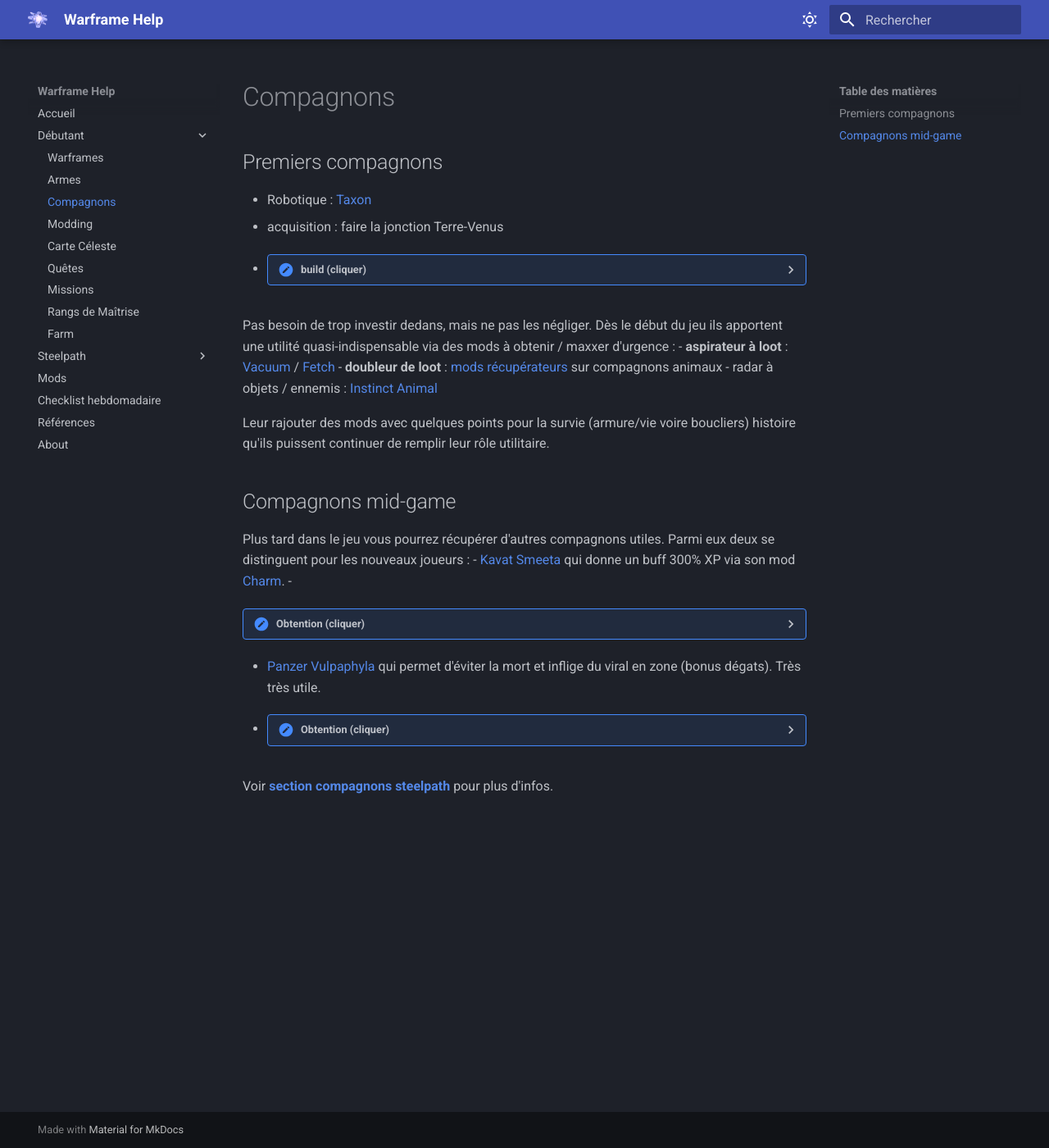
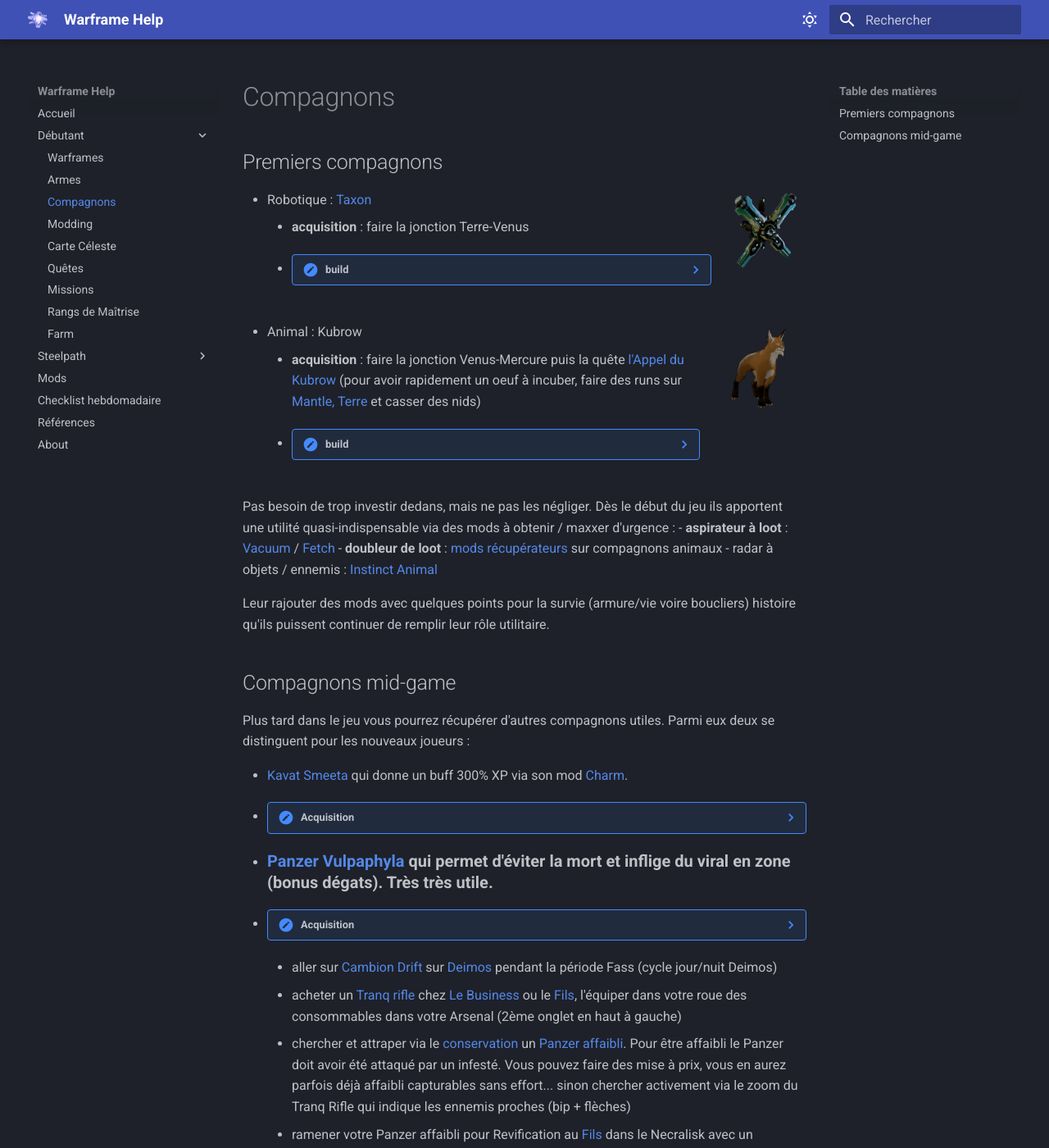
Before and after one commit to warframehelp/website_mkdocs, an MkDocs documentation site: the page built from docs/beginner/pets.md, in a window 1280 px wide and 1400 px high. Shown: the whole window at 82% size. Built offline with MkDocs 1.6.1 and Material for MkDocs 9.7.7, drawn with Linux system fonts in a browser that asks for light colours; some web fonts are replaced; some of the changed text lies outside the part shown.

Commit message:
add main pets pictures

```diff
--- a/docs/beginner/pets.md
+++ b/docs/beginner/pets.md
@@ -3,20 +3,26 @@
 # Compagnons
 
 ## Premiers compagnons
+
+
+![Taxon](../assets/beginner/Taxon.webp){ width="100" align=right }
+
 - Robotique : [Taxon](https://wiki.warframe.com/w/Taxon)
-   - acquisition : faire la jonction Terre-Venus
-   - <details><summary>build (cliquer)</summary>
+    - **acquisition** : faire la jonction Terre-Venus
+    - ??? note "build"
 
-      - early : un peu de boucliers voire de l'armure / vie, maxxer [Vacuum](https://wiki.warframe.com/w/Vacuum) en urgence
-      - mid-game : ajouter [Guardian]() + maxxer [Molecular Conversion](https://wiki.warframe.com/w/Molecular_Conversion), rajouter [Manifold Bond](https://wiki.warframe.com/w/Manifold_Bond) (rang 3 Cetus)
+            - early : un peu de boucliers voire de l'armure / vie, maxxer [Vacuum](https://wiki.warframe.com/w/Vacuum) en urgence
+            - mid-game : ajouter [Guardian]() + maxxer [Molecular Conversion](https://wiki.warframe.com/w/Molecular_Conversion), rajouter [Manifold Bond](https://wiki.warframe.com/w/Manifold_Bond) (rang 3 Cetus)
+
+![Kubrow](../assets/beginner/400px-HurasKubrow.webp){ width="114" align=right }
+
 - Animal : Kubrow
-   - acquisition : faire la jonction Venus-Mercure puis la quête [l'Appel du Kubrow](https://wiki.warframe.com/w/Howl_of_the_Kubrow) (pour avoir rapidement un oeuf à incuber, faire des runs sur [Mantle, Terre](https://wiki.warframe.com/w/Mantle) et casser des nids)
-   - <details><summary>build (cliquer)</summary>
+    - **acquisition** : faire la jonction Venus-Mercure puis la quête [l'Appel du Kubrow](https://wiki.warframe.com/w/Howl_of_the_Kubrow) (pour avoir rapidement un oeuf à incuber, faire des runs sur [Mantle, Terre](https://wiki.warframe.com/w/Mantle) et casser des nids)
+    - ??? note "build"
 
-     - early : un peu de boucliers voire de l'armure / vie, maxxer [Fetch](https://wiki.warframe.com/w/Fetch) en urgence
-     - mid-game : dépend du sous-type de [kubrow](https://wiki.warframe.com/w/Kubrow#Types) que vous
+            - early : un peu de boucliers voire de l'armure / vie, maxxer [Fetch](https://wiki.warframe.com/w/Fetch) en urgence
+            - mid-game : dépend du sous-type de [kubrow](https://wiki.warframe.com/w/Kubrow#Types) que vous obtenez aléatoirement
 
-  </details></details>
 
 Pas besoin de trop investir dedans, mais ne pas les négliger.
 Dès le début du jeu ils apportent une utilité quasi-indispensable via des mods à obtenir / maxxer d'urgence :
@@ -29,22 +35,22 @@ Leur rajouter des mods avec quelques points pour la survie (armure/vie voire bou
 ## Compagnons mid-game
 Plus tard dans le jeu vous pourrez récupérer d'autres compagnons utiles.
 Parmi eux deux se distinguent pour les nouveaux joueurs :
+
 - [Kavat Smeeta](https://wiki.warframe.com/w/Kavat#Smeeta) qui donne un buff 300% XP via son mod [Charm](https://wiki.warframe.com/w/Charm).
-  - <details><summary>Obtention (cliquer)</summary>
+  - ??? note "Acquisition"
 
-    - améliorer votre incubateur avec [le Segment d'Amélioration Kavat](https://wiki.warframe.com/w/Orbiter_Segments#Kavat_Incubator_Upgrade_Segment) (blueprint dans le dojo en labo Tenno ou drop en mission grineer). Nécessite un [Crystal d'Argon](https://wiki.warframe.com/w/Argon_Crystal) qui se droppe uniquement dans le [Néant](https://wiki.warframe.com/w/Argon_Crystal) et 60 000 plaques d'alliages, voir [Ressources](#ressources) pour les bons spots
-    - les codes génétiques seront un facteur limitant.
-      - le meilleur endroit pour scanner des kavats pour en obtenir est la 2eme étape de la [quête d'Inaros](https://wiki.warframe.com/w/Sands_of_Inaros) faisable une seule fois
-      - autre lieu de farm : Formido sur Deimos (Sabotage)
-      - prévoir un contrôle qui ne fait pas de dégats et qui immobilise (flèche d'Ivara, 2 d'Equinox mode nuit)
-      - si possible utiliser le [Scanner de Synthèse](https://wiki.warframe.com/w/Synthesis_Scanner) avec les améliorations de vitesse et double scan (peut doubler les drops dans ce cas). Cumuler les [boosters loot](#ressources--boosters) si possible
-    - de base une chance sur 2 d'avoir un Smeeta, sinon vous aurez un [Adarza](https://wiki.warframe.com/w/Adarza_Kavat) orienté crits. Vous pouvez obtenir 2 [Codes génétiques](https://wiki.warframe.com/w/Genetic_Code_Template) de Smeeta d'un autre joueur (trade ou vente) pour garantir le Smeeta mais ce n'est pas du tout nécessaire
+        - améliorer votre incubateur avec [le Segment d'Amélioration Kavat](https://wiki.warframe.com/w/Orbiter_Segments#Kavat_Incubator_Upgrade_Segment) (blueprint dans le dojo en labo Tenno ou drop en mission grineer). Nécessite un [Crystal d'Argon](https://wiki.warframe.com/w/Argon_Crystal) qui se droppe uniquement dans le [Néant](https://wiki.warframe.com/w/Argon_Crystal) et 60 000 plaques d'alliages, voir [Ressources](#ressources) pour les bons spots
+        - les codes génétiques seront un facteur limitant.
+        - le meilleur endroit pour scanner des kavats pour en obtenir est la 2eme étape de la [quête d'Inaros](https://wiki.warframe.com/w/Sands_of_Inaros) faisable une seule fois
+        - autre lieu de farm : Formido sur Deimos (Sabotage)
+        - prévoir un contrôle qui ne fait pas de dégats et qui immobilise (flèche d'Ivara, 2 d'Equinox mode nuit)
+        - si possible utiliser le [Scanner de Synthèse](https://wiki.warframe.com/w/Synthesis_Scanner) avec les améliorations de vitesse et double scan (peut doubler les drops dans ce cas). Cumuler les [boosters loot](#ressources--boosters) si possible
+        - de base une chance sur 2 d'avoir un Smeeta, sinon vous aurez un [Adarza](https://wiki.warframe.com/w/Adarza_Kavat) orienté crits. Vous pouvez obtenir 2 [Codes génétiques](https://wiki.warframe.com/w/Genetic_Code_Template) de Smeeta d'un autre joueur (trade ou vente) pour garantir le Smeeta mais ce n'est pas du tout nécessaire
 
-</details>
 
 
 - [Panzer Vulpaphyla](https://wiki.warframe.com/w/Panzer_Vulpaphyla) qui permet d'éviter la mort et inflige du viral en zone (bonus dégats). Très très utile.
-  - <details><summary>Obtention (cliquer)</summary>
+  - ??? note "Acquisition"
 
      - aller sur [Cambion Drift](https://wiki.warframe.com/w/Cambion_Drift) sur [Deimos](https://wiki.warframe.com/w/Deimos) pendant la période Fass (cycle jour/nuit Deimos)
      - acheter un [Tranq rifle](https://wiki.warframe.com/w/Tranq_Rifle) chez [Le Business](https://wiki.warframe.com/w/The_Business) ou le [Fils](https://wiki.warframe.com/w/Son), l'équiper dans votre roue des consommables dans votre Arsenal (2ème onglet en haut à gauche)
@@ -53,4 +59,4 @@ Parmi eux deux se distinguent pour les nouveaux joueurs :
 
 </details>
 
-Voir **[section compagnons steelpath](https://gist.github.com/mijkami/c5789f0d6f59893d58d149f30939b26a#compagnons--essentiels)** pour plus d'infos.
+Voir **[section compagnons steelpath](/steelpath/pets/)** pour plus d'infos.
```
Also changed, not shown: docs/steelpath/pets.md (+7 -0 lines), docs/assets/beginner/400px-HurasKubrow.webp (added), docs/assets/beginner/Taxon.webp (added), docs/assets/steelpath/Diriga.webp (added), docs/assets/steelpath/PanzerVulpaphyla.png (added), docs/assets/steelpath/VascaKavat.webp (added).
